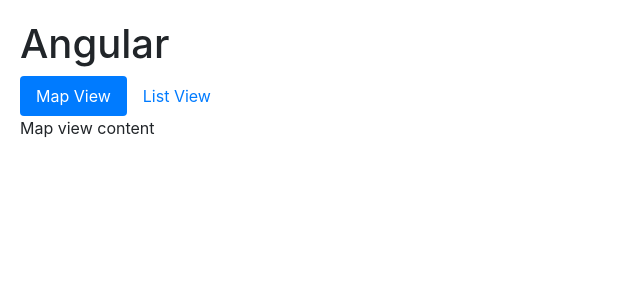
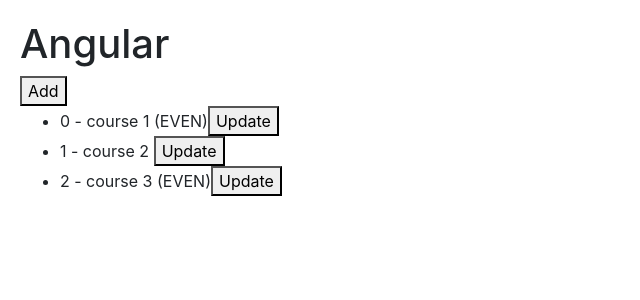
Before and after one commit to MarinaRumina/angular-hello-world, an Angular app: page / in a window 1280 px wide. Shown: the top 300 px of the page, without its empty margins (0-640 px from the left). Built offline with nearby package versions, Linux system fonts and the light colour scheme.

Commit message:
Directives

```diff
--- a/src/app/app.component.html
+++ b/src/app/app.component.html
@@ -1,13 +1,23 @@
 <h1>Angular</h1>
 
-<ul class="nav nav-pills">
-    <li class="nav-item"><a class="nav-link active" href="">Map View</a></li>
-    <li><a class="nav-link" href="">List View</a></li>
+<button (click)="onAdd()">Add</button>
+<ul>
+    <li *ngFor="let course of courses; index as i; even as isEven">
+        {{ i }} - {{ course.name }} <span *ngIf="isEven">(EVEN)</span>
+        <button (click)="onChange(course)">Update</button>
+    </li>
 </ul>
-<div>
-    <div>Map view content</div>
-    <!-- <div>List view content</div> -->
-</div>
+
+
+<!-- <ul class="nav nav-pills">
+    <li class="nav-item"><a class="nav-link" [class.active]="viewMode == 'map'" (click)="viewMode = 'map'">Map View</a></li>
+    <li><a class="nav-link" [class.active]="viewMode == 'list'" (click)="viewMode = 'list'">List View</a></li>
+</ul>
+<div [ngSwitch]="viewMode">
+    <div *ngSwitchCase="'map'">Map view content</div>
+    <div *ngSwitchCase="'list'">List view content</div>
+    <div *ngSwitchDefault>Otherwise</div>
+</div> -->
 
 <!-- *ngIf modifies the DOM adding or removing DOM OBJECTS -->
 <!-- <h2>*ngIf</h2>
--- a/src/app/app.component.ts
+++ b/src/app/app.component.ts
@@ -8,26 +8,49 @@
   styleUrls: ['./app.component.css']
 })
 export class AppComponent {
-  title = 'hello-world';
 
-  courses = [1, 2];
+  courses = [
+    {id: 1, name: 'course 1'},
+    {id: 2, name: 'course 2'},
+    {id: 3, name: 'course 3'}
+  ];
 
-  post = {
-    postTitle: 'Title',
-    isFavorite: true
-  };
+  onAdd() {
+    this.courses.push({id: 4, name: 'course 4'});
+  }
 
-  tweet = {
-    body: '...',
-    isLiked: true,
-    likesCount: 5
-  };
+  onRemove(course) {
+    let index = this.courses.indexOf(course);
+    this.courses.splice(index, 1);
+  }
 
-  task = {
-    body: '...',
-    isFulfilled: true,
-    fulfillmentCount: 7
-  };
+  onChange(course) {
+    course.name = 'UPDATED';
+  }
+  // ------------------------------------------
+  // viewMode = 'map';
+
+// ------------------------------------------
+  // title = 'hello-world';
+
+  // courses = [1, 2];
+
+  // post = {
+  //   postTitle: 'Title',
+  //   isFavorite: true
+  // };
+
+  // tweet = {
+  //   body: '...',
+  //   isLiked: true,
+  //   likesCount: 5
+  // };
+
+  // task = {
+  //   body: '...',
+  //   isFulfilled: true,
+  //   fulfillmentCount: 7
+  // };
 
   // to receive a simple value as an output from calling event
   // onFavoriteChanged(isFavorite) {
```
